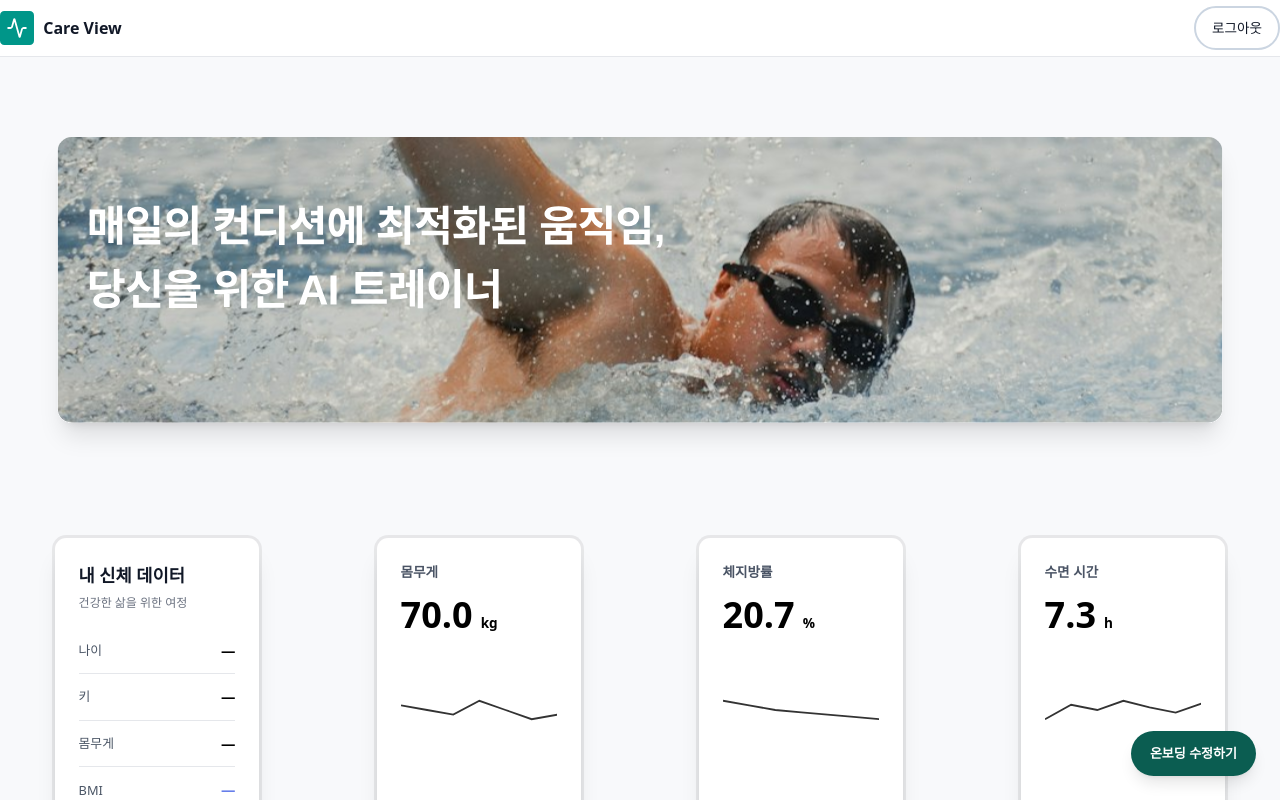
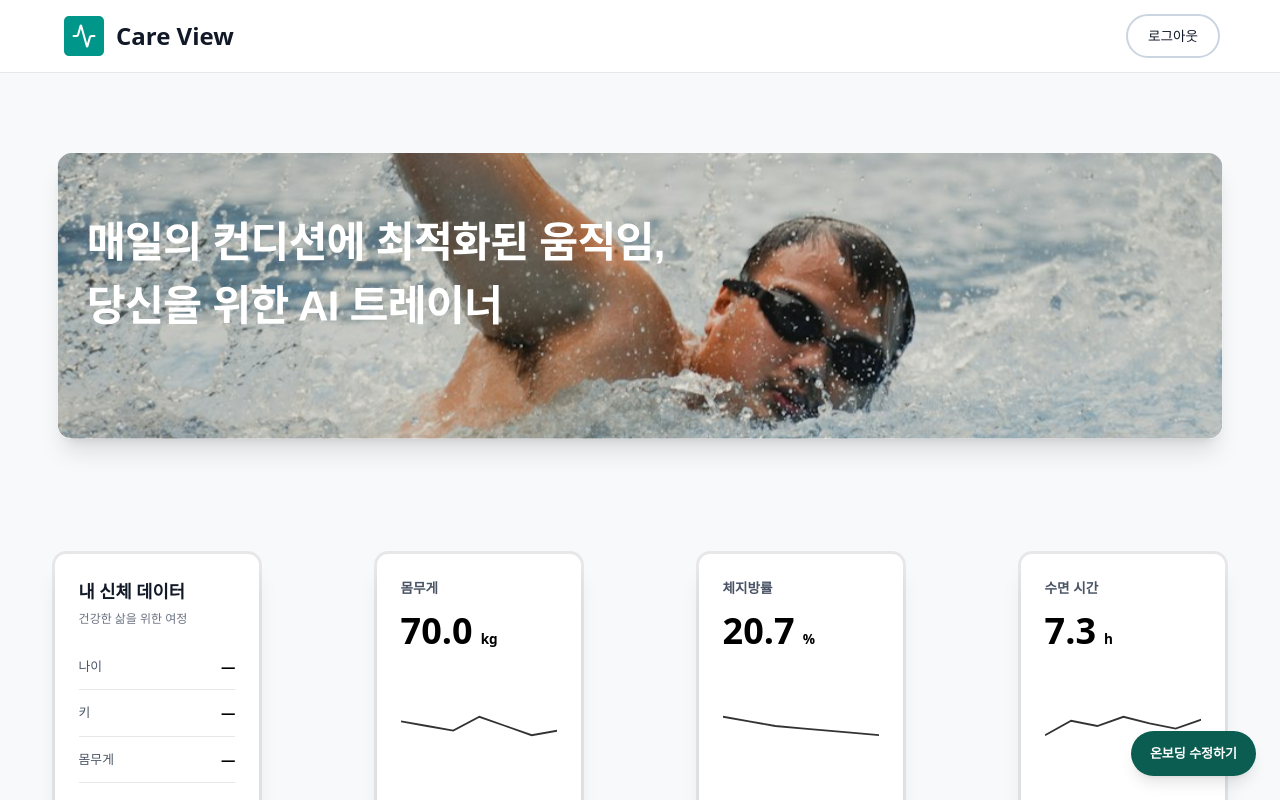
Before and after one commit to SMU-FitNation-Health/FrontEnd, a React (Vite) app: page /dashboard in a window 1280 px wide. Shown: the top 800 px of the page. Built offline with nearby package versions, Linux system fonts and the light colour scheme; no server answers.

Commit message:
대시보드 헤더 완료

```diff
--- a/src/layout/header/Header.jsx
+++ b/src/layout/header/Header.jsx
@@ -3,11 +3,11 @@ import { useNavigate } from "react-router-dom";
 import logo from "../../assets/dailyfood/df2.svg";
 
 const S = {
-  h:        "clamp(52px, 7vh, 72px)",
-  logoBox:  "clamp(32px, 4.2vmin, 40px)",
-  titleFs:  "clamp(16px, 2vmin, 20px)",
-  btnPx:    "clamp(14px, 2vmin, 20px)",
-  btnPy:    "clamp(6px, 1.2vmin, 10px)",
+  h:        "clamp(52px, 9vh, 72px)",
+  logoBox:  "clamp(30px, 5vmin, 60px)",
+  titleFs:  "clamp(15px, 3vmin, 40px)",
+  btnPx:    "clamp(14px, 2.5vmin, 20px)", //로그아웃 너비
+  btnPy:    "clamp(6px, 1.2vmin, 10px)",  //그럼이건 높이겠지
   btnGap:   "clamp(4px, 1vmin, 8px)",
   btnFs:    "clamp(13px, 1.7vmin, 16px)",
 };
@@ -30,11 +30,11 @@ export default function Header() {
   return (
     <header className="w-full bg-white border-b border-[#E5E7EB]">
       <div
-        className="flex items-center justify-between"
+        className="flex items-center justify-between px-[clamp(15px,5vw,60px)]"
         style={{ minHeight: S.h }}
       >
         {/* 왼쪽 로고 + 텍스트 */}
-        <div className="flex items-center gap-[clamp(8px,1.2vmin,14px)]">
+        <div className="flex items-center gap-[clamp(8px,1.5vmin,20px)] ml-[4px]">
           <img
             src={logo}
             alt="Care View 로고"
```
